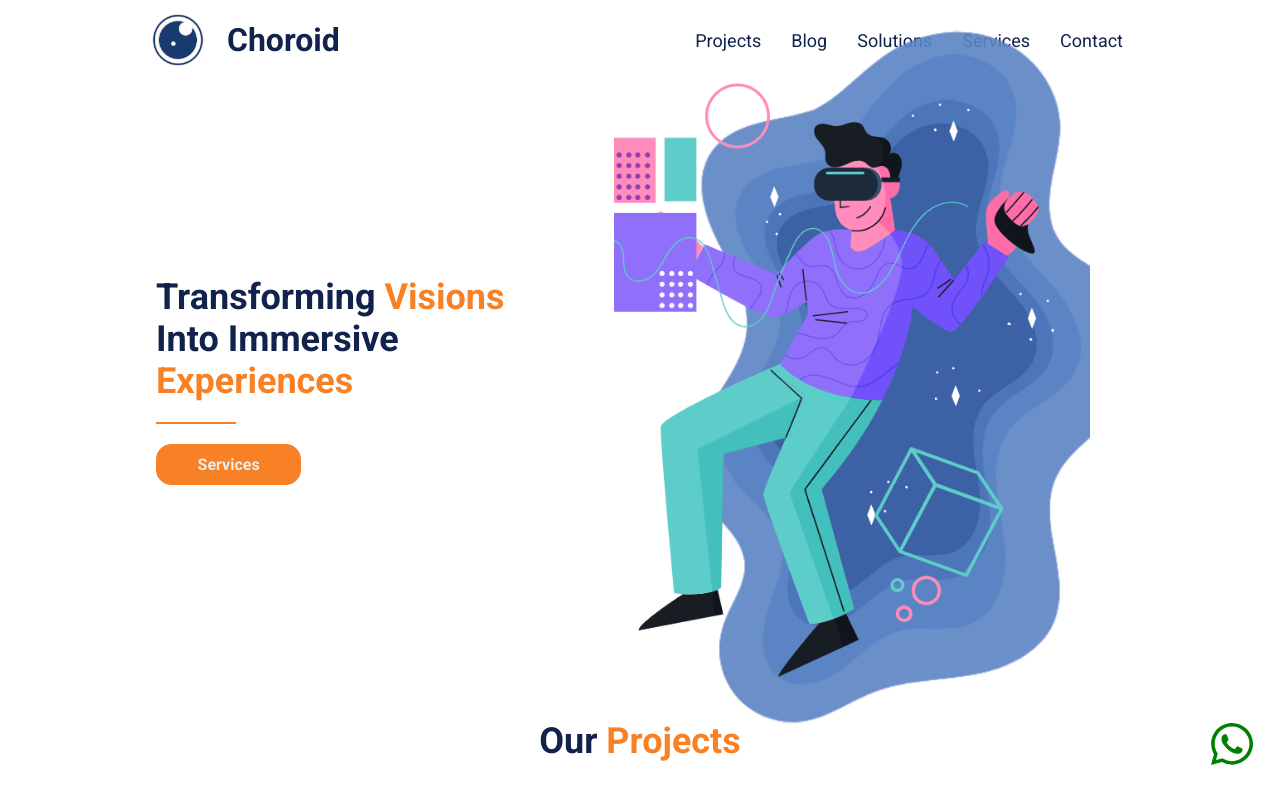
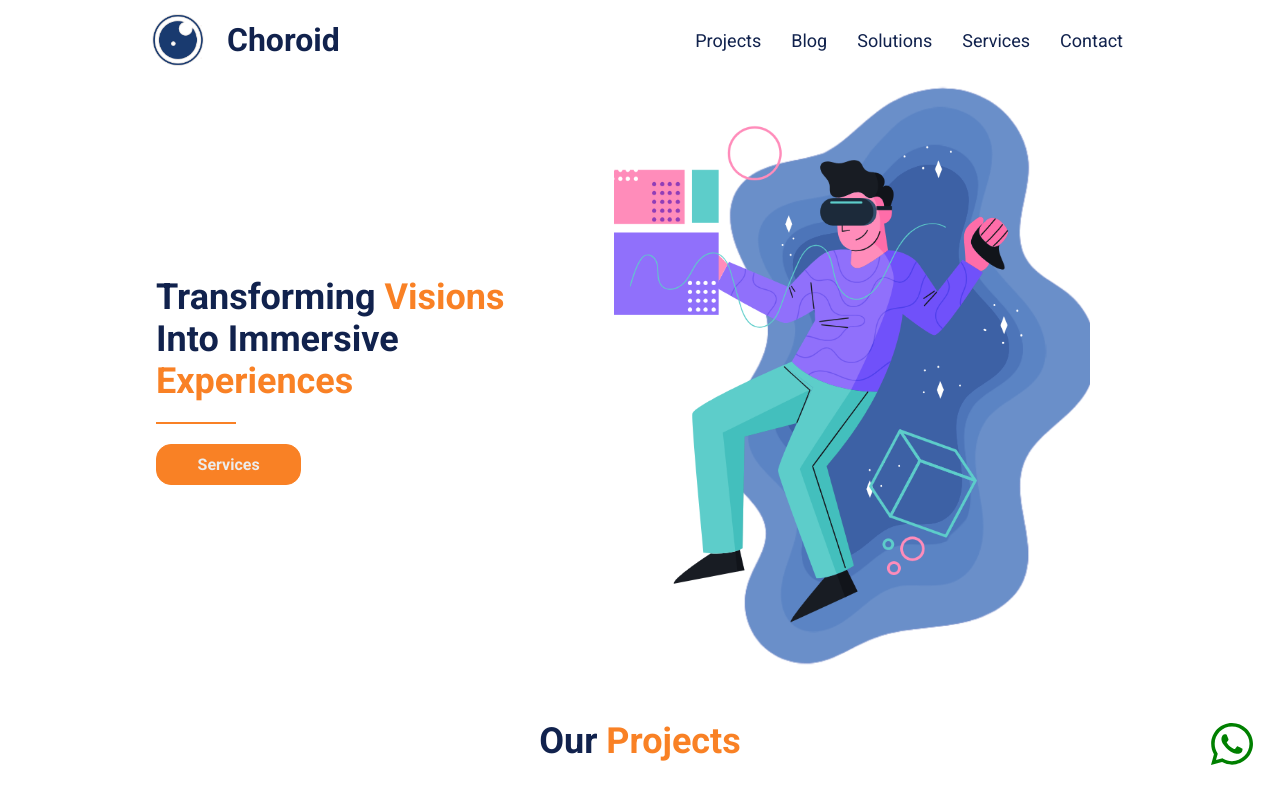
Before and after one commit to rabeeqiblawi/portfolio-nextjs, a Next.js app: page / in a window 1280 px wide. Shown: the top 800 px of the page. Built offline with nearby package versions, Linux system fonts and the light colour scheme.

Commit message:
Update parallax responsiveness

```diff
--- a/src/components/cards/ProjectCard.module.scss
+++ b/src/components/cards/ProjectCard.module.scss
@@ -81,7 +81,7 @@
     }
 }
 
-@media screen and (max-width: 768px) {
+@media screen and (max-width: 1024px) {
     .container {
         flex-direction: column;
         width: 90%;
--- a/src/components/parallax/ParallaxGallery.css
+++ b/src/components/parallax/ParallaxGallery.css
@@ -1,6 +1,6 @@
 .parallax-container {
-    height: 60vh;
-    width: 25vw;
+    height: 80vh;
+    width: 33vw;
     overflow-x: hidden;
     overflow-y: hidden;
     perspective: 1px;
@@ -25,15 +25,16 @@
 
 @media screen and (max-width: 1280px) {
     .parallax-container {
-        height: 90vh;
-        width: 90%;
+      height: 75vh;
+      width: 90%;
         overflow: visible;
-        padding:40vh 0;
+        padding:30vh 0;
     }
 }
 
 @media screen and (max-width: 1024px) {
   .parallax-container {
-      height: 80vh;
+    height: 67vh;
+    padding: 30vh;
   }
 }
```
